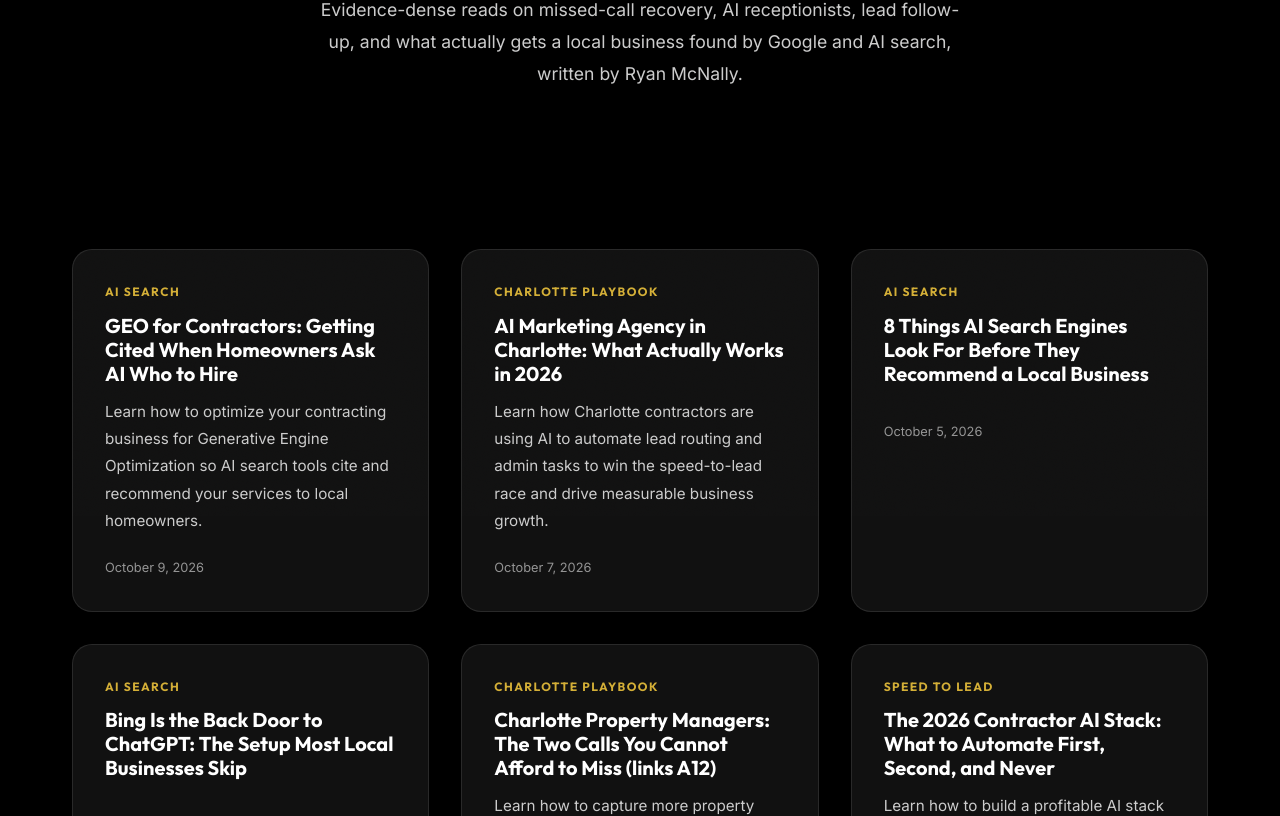
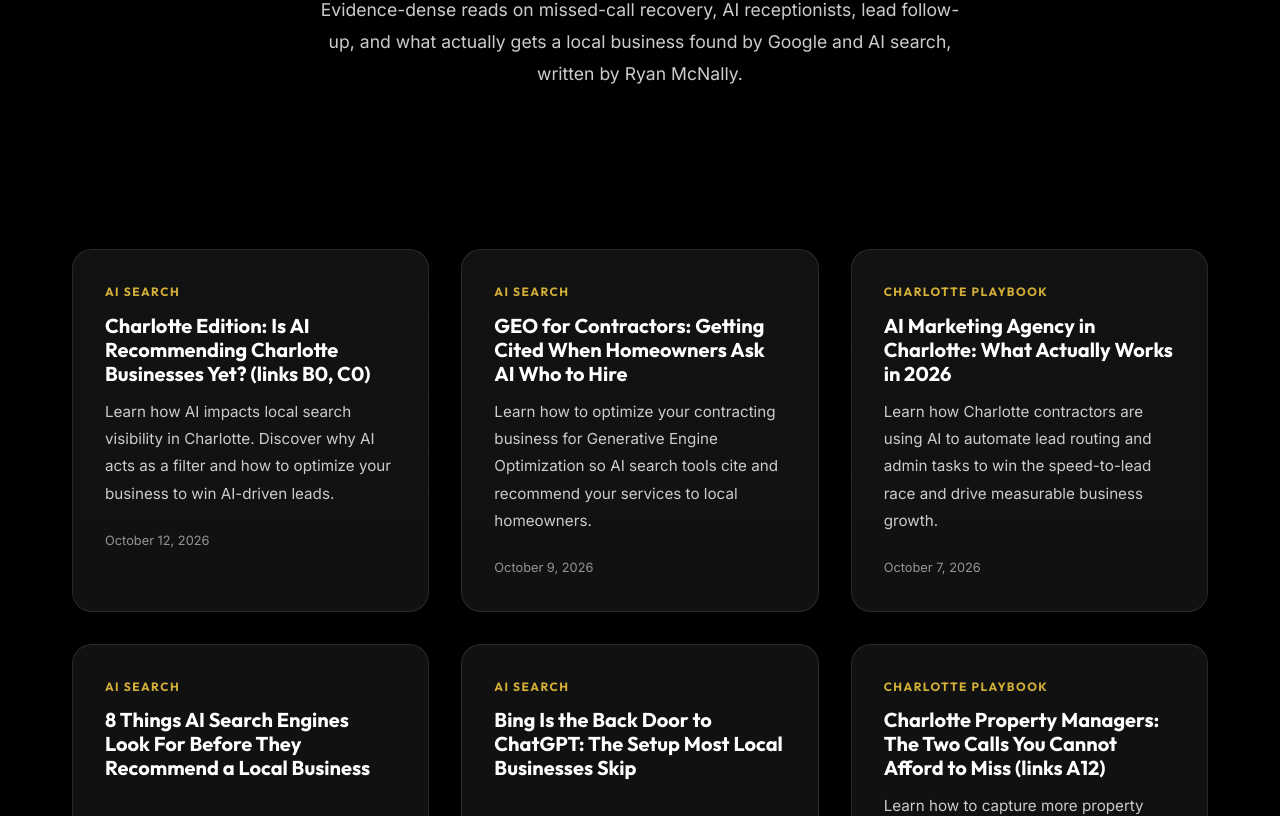
Before and after one commit to aidmarketingagency/landingpages, a plain HTML site: page blog/index.html in a window 1280 px wide. Shown: the part 284-1100 px from the top of the page. Drawn offline with Linux system fonts and the light colour scheme.

Commit message:
blog: index update for c7-charlotte-edition-is-ai-recommending-charlotte-b

```diff
--- a/blog/index.html
+++ b/blog/index.html
@@ -88,6 +88,12 @@
         <div class="container">
             <!-- POST_GRID_START: renderer inserts <a class="post-card"> entries here as posts publish -->
             <div class="post-grid" id="post-grid">
+                <a class="post-card" href="/blog/c7-charlotte-edition-is-ai-recommending-charlotte-b/" data-slug="c7-charlotte-edition-is-ai-recommending-charlotte-b">
+                    <div class="post-card-eyebrow">AI Search</div>
+                    <h3>Charlotte Edition: Is AI Recommending Charlotte Businesses Yet? (links B0, C0)</h3>
+                    <p>Learn how AI impacts local search visibility in Charlotte. Discover why AI acts as a filter and how to optimize your business to win AI-driven leads.</p>
+                    <div class="post-card-meta">October 12, 2026</div>
+                </a>
                 <a class="post-card" href="/blog/c5-geo-for-contractors-getting-cited-when-homeowner/" data-slug="c5-geo-for-contractors-getting-cited-when-homeowner">
                     <div class="post-card-eyebrow">AI Search</div>
                     <h3>GEO for Contractors: Getting Cited When Homeowners Ask AI Who to Hire</h3>
```
